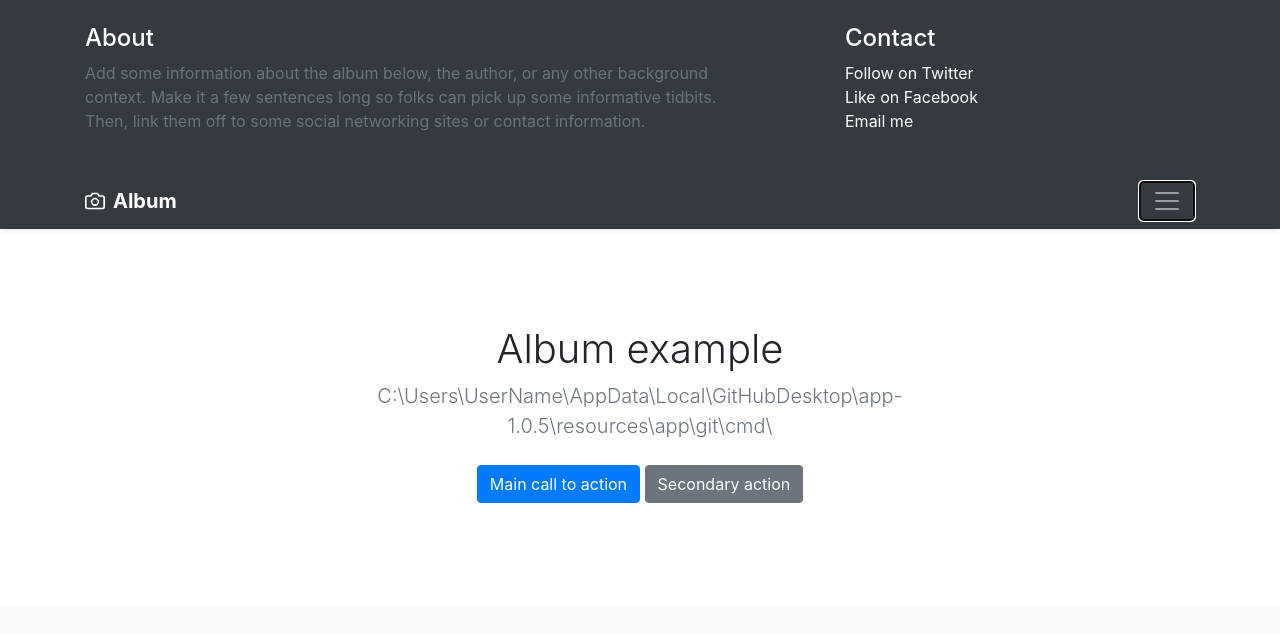
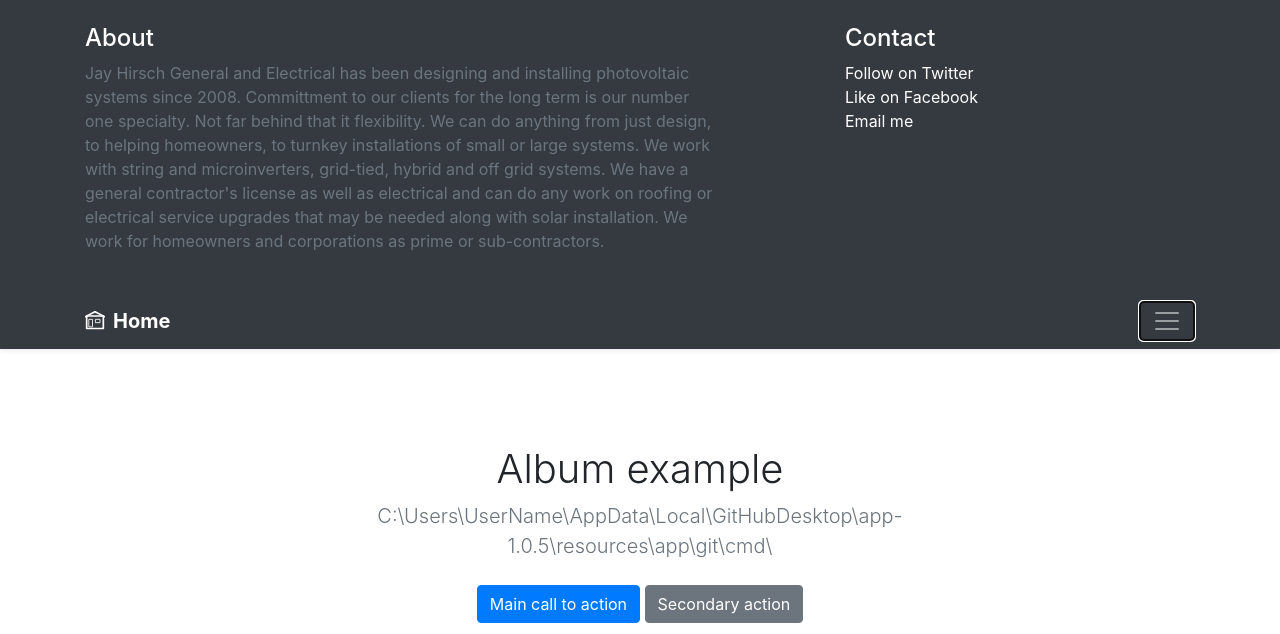
Before and after one commit to microbet/solarwebsite, a plain HTML site: page index.html in a window 1280 px wide. Both pictures are taken after a click on the button "Toggle navigation". Shown: the top 634 px of the page. Drawn offline with nearby package versions, Linux system fonts and the light colour scheme.

Commit message:
customizing front page - changed svg camera to svg home

```diff
--- a/index.html
+++ b/index.html
@@ -19,7 +19,7 @@
           <div class="row">
             <div class="col-sm-8 col-md-7 py-4">
               <h4 class="text-white">About</h4>
-              <p class="text-muted">Add some information about the album below, the author, or any other background context. Make it a few sentences long so folks can pick up some informative tidbits. Then, link them off to some social networking sites or contact information.</p>
+              <p class="text-muted">Jay Hirsch General and Electrical has been designing and installing photovoltaic systems since 2008. Committment to our clients for the long term is our number one specialty.  Not far behind that it flexibility.  We can do anything from just design, to helping homeowners, to turnkey installations of small or large systems.  We work with string and microinverters, grid-tied, hybrid and off grid systems.  We have a general contractor's license as well as electrical and can do any work on roofing or electrical service upgrades that may be needed along with solar installation.  We work for homeowners and corporations as prime or sub-contractors.</p>
             </div>
             <div class="col-sm-4 offset-md-1 py-4">
               <h4 class="text-white">Contact</h4>
@@ -35,8 +35,8 @@
       <div class="navbar navbar-dark bg-dark shadow-sm">
         <div class="container d-flex justify-content-between">
           <a href="#" class="navbar-brand d-flex align-items-center">
-            <svg xmlns="http://www.w3.org/2000/svg" width="20" height="20" viewBox="0 0 24 24" fill="none" stroke="currentColor" stroke-width="2" stroke-linecap="round" stroke-linejoin="round" class="mr-2"><path d="M23 19a2 2 0 0 1-2 2H3a2 2 0 0 1-2-2V8a2 2 0 0 1 2-2h4l2-3h6l2 3h4a2 2 0 0 1 2 2z"></path><circle cx="12" cy="13" r="4"></circle></svg>
-            <strong>Album</strong>
+	    <svg xmlns="http://www.w3.org/2000/svg" width="20" height="20" viewBox="0 0 24 24" fill="none" stroke="currentColor" stroke-width="2" stroke-linecap="round" stroke-linejoin="round" class="mr-2"><rect x="2" y="6" width="20" height="15"></rect><rect x="5" y="10" width="4" height="9" stroke-width="1"></rect><rect x="13" y="10" width="5" height="4" stroke-width="1"></rect><line x1="0" y1="7" x2="12" y2="1"></line><line x1="12" y1="1" x2="24" y2="7"></line></svg>
+            <strong>Home</strong>
           </a>
           <button class="navbar-toggler" type="button" data-toggle="collapse" data-target="#navbarHeader" aria-controls="navbarHeader" aria-expanded="false" aria-label="Toggle navigation">
             <span class="navbar-toggler-icon"></span>
```
